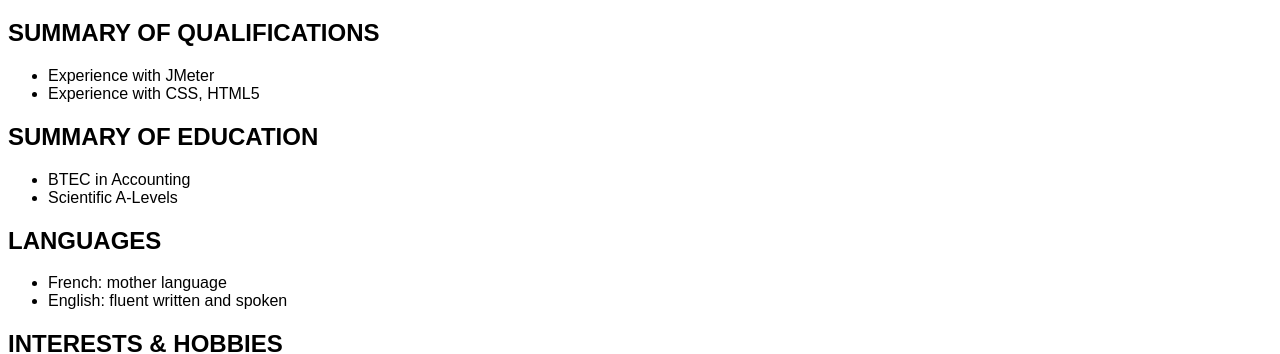
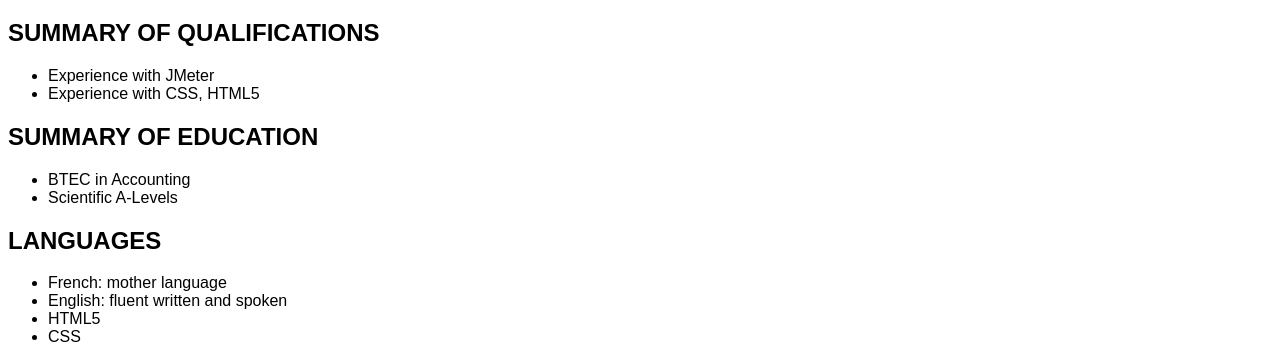
Before and after one commit to MeliLondon-zz/HTML_Intro, a plain HTML site: page resume.html in a window 1280 px wide. Shown: the part 603-957 px from the top of the page. Drawn offline with Linux system fonts and the light colour scheme.

Commit message:
Udpated resume page content

```diff
--- a/resume.html
+++ b/resume.html
@@ -22,6 +22,8 @@
     <ul>
       <li>French: mother language</li>
       <li>English: fluent written and spoken</li>
+      <li>HTML5</li>
+      <li>CSS</li>
     </ul>
     <h2 class="section-title">Interests & Hobbies</h2>
     <ul>
```
